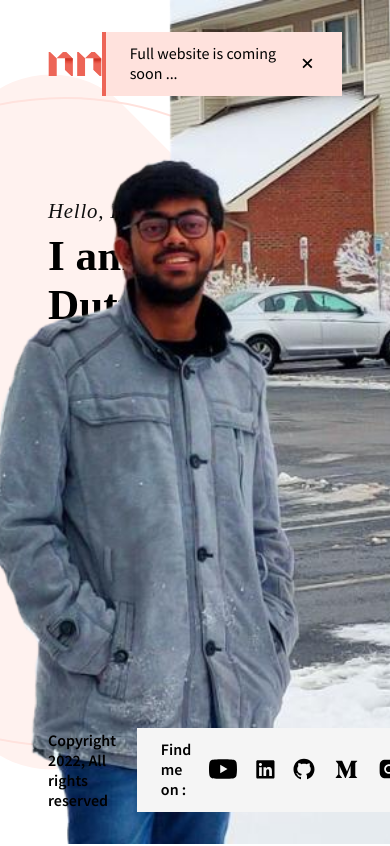
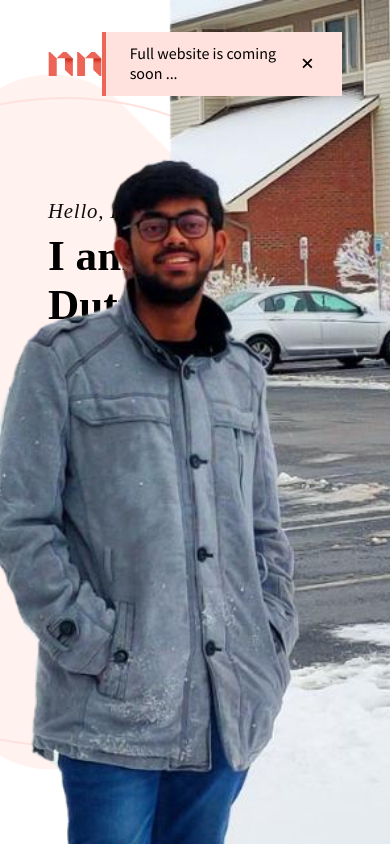
Before and after one commit to SujoyKrHaldar/Normalized-Nerd-Temp, a Next.js app: page / in a window 390 px wide. Shown: the top 846 px of the page. Built offline with nearby package versions, Linux system fonts and the light colour scheme; a web font is replaced by a local one.

Commit message:
responsive - footer

```diff
--- a/components/Footer.jsx
+++ b/components/Footer.jsx
@@ -6,7 +6,6 @@ import {
   AiOutlineTwitter,
   AiOutlineMedium,
 } from "react-icons/ai";
-import { SiGooglescholar } from "react-icons/si";
 
 function Footer() {
   return (
@@ -18,6 +17,7 @@ function Footer() {
           <div className="links">
             <div className="social_links">
               <p>Find me on :</p>
+              <div className="media_icons">
                 <a
                   style={{ fontSize: "2rem" }}
                   href="https://www.youtube.com/c/NormalizedNerd"
@@ -25,12 +25,7 @@ function Footer() {
                 >
                   <AiFillYoutube />
                 </a>
-              {/* <a
-                href="https://scholar.google.com/citations?user=Fy5SnlgAAAAJ"
-                target="_blank"
-              >
-                <SiGooglescholar />
-              </a> */}
+
                 <a
                   href="https://www.linkedin.com/in/sujandutta99/"
                   target="_blank"
@@ -66,6 +61,7 @@ function Footer() {
                   <AiOutlineTwitter />
                 </a>
               </div>
+            </div>
 
             <div className="social_links">
               <p>Join me on :</p>
--- a/pages/index.js
+++ b/pages/index.js
@@ -10,7 +10,8 @@ export default function Home() {
         <title>Normalized nerd | Home</title>
         <meta
           name="description"
-          content="Hello, People from the future! Welcome to Normalized Nerd."
+          content="Hello, People from the future! Welcome to Normalized Nerd.
+          Start learning with me by Subscribing to this channel."
         />
       </Head>
 
--- a/styles/globals.css
+++ b/styles/globals.css
@@ -141,7 +141,8 @@ img {
 }
 
 .social_links,
-.links {
+.links,
+.media_icons {
   display: flex;
   align-items: center;
   justify-content: flex-start;
@@ -330,3 +331,43 @@ a.play_btn {
 /*******************************
 -------- media Queries----------
 ********************************/
+
+/*********Body**********/
+
+/*********Footer*************/
+
+@media screen and (max-width: 1024px) {
+  .footer {
+    background-color: white;
+    position: relative;
+  }
+  .footer .container {
+    flex-direction: column-reverse;
+    align-items: flex-start;
+  }
+  .links {
+    justify-content: space-between;
+    width: 100%;
+  }
+}
+
+@media screen and (max-width: 668px) {
+  .social_links {
+    background: white;
+    padding: 0;
+    flex-direction: column;
+    align-items: flex-start;
+  }
+}
+
+@media screen and (max-width: 600px) {
+  .footer .container {
+    padding: 2rem;
+  }
+}
+@media screen and (max-width: 400px) {
+  .links {
+    flex-direction: column-reverse;
+    align-items: flex-start;
+  }
+}
```
Also changed, not shown: components/Body.jsx (+9 -0 lines). Lines whose indentation alone changed are shown as unchanged.
